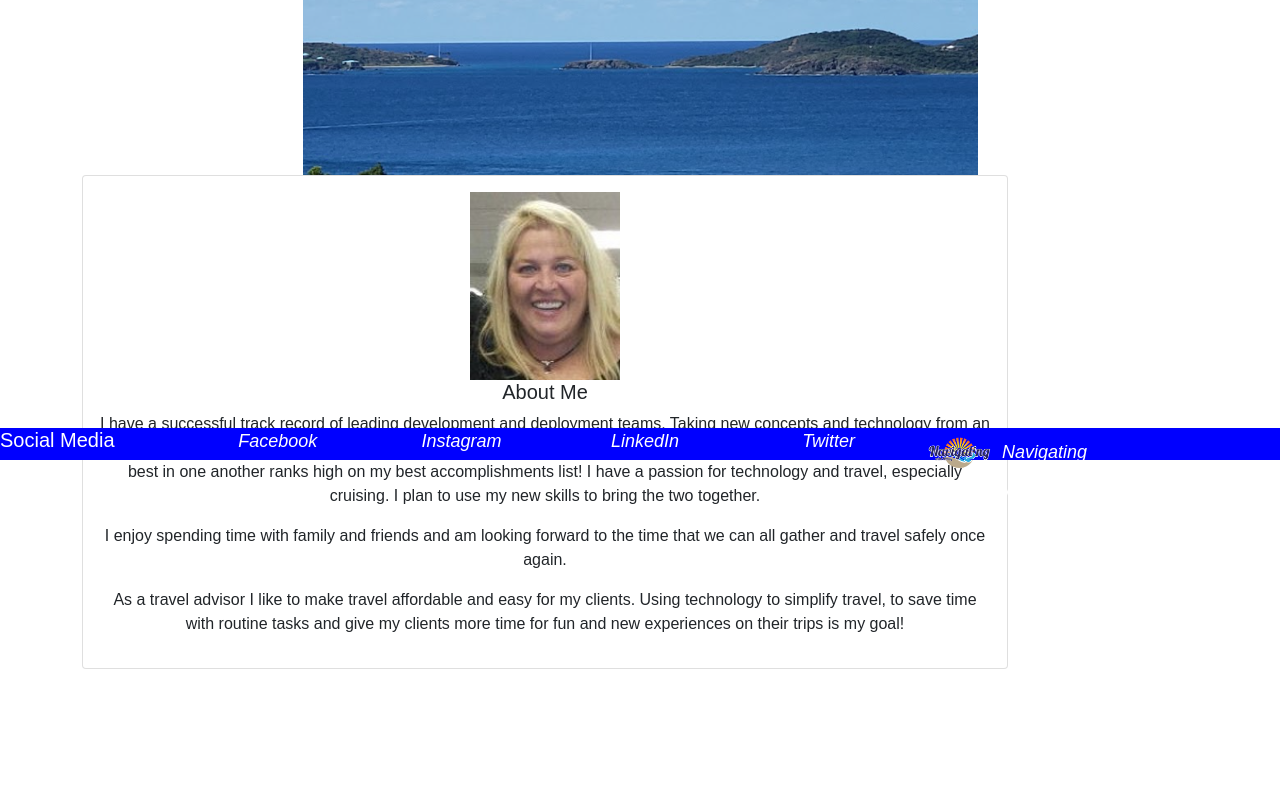
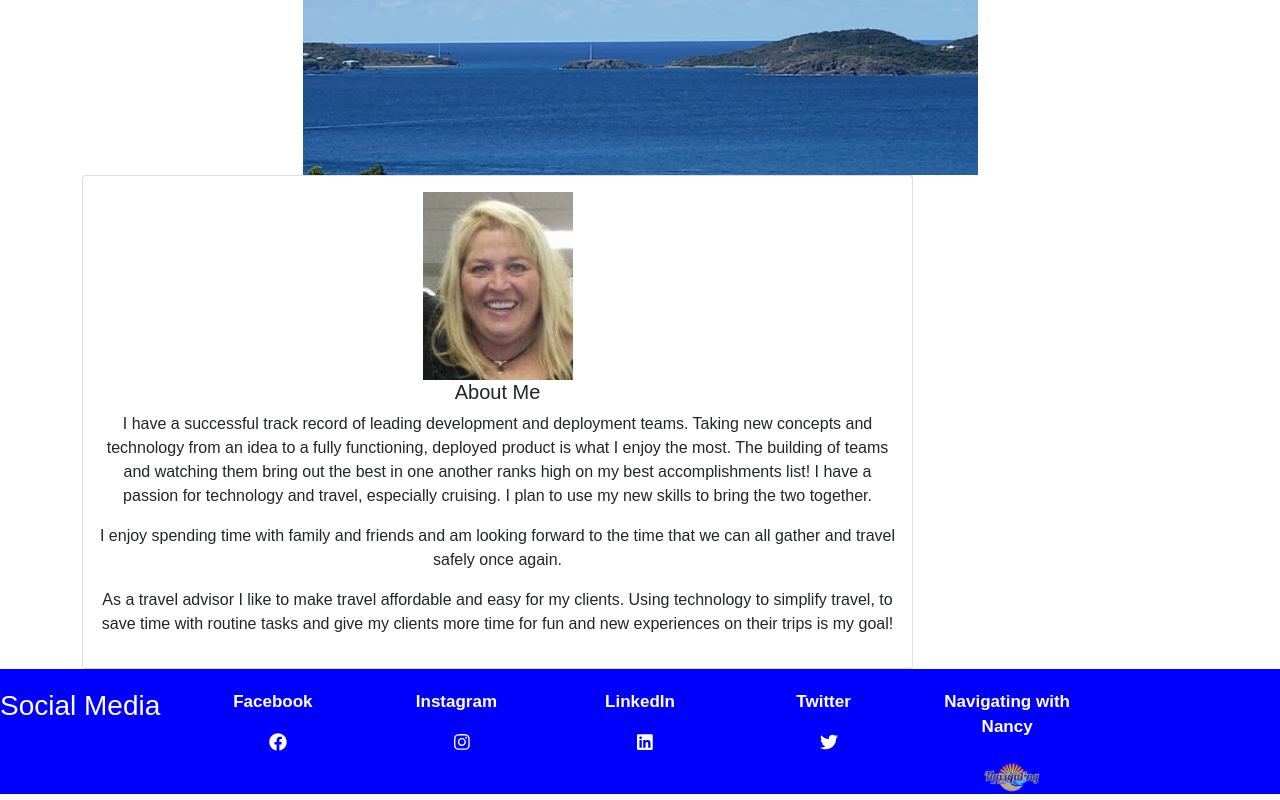
Before and after one commit to kcnancy/NancyMcBride-ReactPortfolio, a React (Create React App) app in the folder nancymcbrideportfolio/: page / in a window 1280 px wide. Shown: the part 292-1092 px from the top of the page. Before the commit the page ends 961 px from the top, so only its background shows below. Built offline with nearby package versions, Linux system fonts and the light colour scheme.

Commit message:
fixed styling on footer, added fontawesome for react pkgs

```diff
--- a/nancymcbrideportfolio/package.json
+++ b/nancymcbrideportfolio/package.json
@@ -3,6 +3,10 @@
   "version": "0.1.0",
   "private": true,
   "dependencies": {
+    "@fortawesome/fontawesome-svg-core": "^1.2.35",
+    "@fortawesome/free-brands-svg-icons": "^5.15.3",
+    "@fortawesome/free-solid-svg-icons": "^5.15.3",
+    "@fortawesome/react-fontawesome": "^0.1.14",
     "@testing-library/jest-dom": "^5.12.0",
     "@testing-library/react": "^11.2.6",
     "@testing-library/user-event": "^12.8.3",
--- a/nancymcbrideportfolio/src/App.js
+++ b/nancymcbrideportfolio/src/App.js
@@ -6,6 +6,9 @@ import Portfolio from './pages/Portfolio';
 import Footer from "./components/Footer";
 import Contact from './pages/Contact';
 import 'bootstrap/dist/css/bootstrap.min.css';
+import { dom } from '@fortawesome/fontawesome-svg-core'
+
+dom.watch() // This will kick of the initial replacement of i to svg tags and configure a MutationObserver
 
 function App() {
 	return (
--- a/nancymcbrideportfolio/src/components/Footer.js
+++ b/nancymcbrideportfolio/src/components/Footer.js
@@ -1,83 +1,85 @@
 import React from "react";
-import Logo from '../assets/Navigating-with-Nancy-Final.png'
-import 'react-bootstrap';
-import 'bootstrap/dist/css/bootstrap.min.css';
+import Logo from "../assets/Navigating-with-Nancy-Final.png";
+import "react-bootstrap";
+import "bootstrap/dist/css/bootstrap.min.css";
 import {
-
+  //Box,
   Container,
   Row,
   Column,
   FooterLink,
+  Heading,
 } from "./FooterStyles";
-
-
+//import ReactDOM from 'react-dom'
+import { library } from "@fortawesome/fontawesome-svg-core";
+import { fab } from "@fortawesome/free-brands-svg-icons";
+library.add(fab);
 
 const Footer = () => {
-	const footerStyle = {
-		position: 'fixed',
-		bottom: '0',
-		width: '100%',
-		height: '80px',
+  // const footerStyle = {
+  // 	position: 'fixed',
+  // 	bottom: '0',
+  // 	width: '100%',
+  // 	height: '80px',
 
-	}
+  // }
   return (
-	<div style={footerStyle} className='fixed-bottom'>
+    //<div style={footerStyle} className='fixed-bottom'>
 
     <Container>
       <Row>
-		<h5 style={{ color: "white",
-				textAlign: "left",
-				marginTop: "0px" }}>
+        <Column>
+          <h3 style={{ color: "white", textAlign: "left", marginTop: "0px" }}>
             Social Media
-		</h5>
+          </h3>
+        </Column>
         <Column>
-        <FooterLink href="https://www.facebook.com/navigatingwithnancy">
-			<i className="fab fa-facebook-f">
-				<span style={{ marginLeft: "10px" }}>
-				Facebook
+          <Heading>Facebook</Heading>
+          <FooterLink href="https://www.facebook.com/navigatingwithnancy" target="_blank">
+            <span style={{ marginLeft: "10px"}}>
+              <i className="fab fa-facebook"></i>
             </span>
-			</i>
           </FooterLink>
         </Column>
+
         <Column>
-        <FooterLink href="#">
-			<i className="fab fa-instagram">
+          <Heading>Instagram</Heading>
+          <FooterLink href="https://www.instagram.com/nancy.mcbride.940/" target="_blank">
             <span style={{ marginLeft: "10px" }}>
-				Instagram
+              <i className="fab fa-instagram"></i>
             </span>
-			</i>
           </FooterLink>
         </Column>
+
         <Column>
-        <FooterLink href="www.linkedin.com/in/nancy-mcbride-ks">
-			<i className="fab fa-linkedin">
+          <Heading>LinkedIn</Heading>
+          <FooterLink href="www.linkedin.com/in/nancy-mcbride-ks" target="_blank">
             <span style={{ marginLeft: "10px" }}>
-				LinkedIn
+              <i className="fab fa-linkedin" />
             </span>
-			</i>
           </FooterLink>
         </Column>
+
         <Column>
-			<FooterLink href="https://twitter.com/navwithnancy">
-			<i className="fab fa-twitter">
+          <Heading>Twitter</Heading>
+          <FooterLink href="https://twitter.com/navwithnancy" target="_blank">
             <span style={{ marginLeft: "10px" }}>
-				Twitter
+              <i className="fab fa-twitter"></i>
             </span>
-			</i>
           </FooterLink>
         </Column>
+
         <Column>
-			<FooterLink href="http://www.navigatingwithnancy.com/">
-			<i> <img src={Logo} alt="website logo" style={{height:50}} />
+          <Heading>Navigating with Nancy</Heading>
+          <FooterLink href="http://www.navigatingwithnancy.com/" target="_blank">
             <span style={{ marginLeft: "10px" }}>
-				Navigating with Nancy
+              <img src={Logo} alt="website logo" style={{ height: 45 }} />
             </span>
-			</i>
           </FooterLink>
         </Column>
       </Row>
     </Container>
-	</div>
+    //</div>
   );
 };
 export default Footer;
--- a/nancymcbrideportfolio/src/components/FooterStyles.js
+++ b/nancymcbrideportfolio/src/components/FooterStyles.js
@@ -3,12 +3,11 @@ import 'react-bootstrap';
 import 'bootstrap/dist/css/bootstrap.min.css';
 
 export const Box = styled.div`
-padding: 80px 60px;
-
+padding: 100px 60px;
 position: absolute;
 bottom: 0;
 width: 100%;
-height: 80px;
+height: 100px;
 
 
 @media (max-width: 100%) {
@@ -21,27 +20,27 @@ export const Container = styled.div`
 	flex-direction: column;
 	justify-content: center;
 	max-width: 100%;
+	height: 125px;
 	margin: 0 auto;
 	background: blue;
 `;
 
 export const Column = styled.div`
 display: flex;
-
 flex-direction: column;
 text-align: center;
 `;
 
 export const Row = styled.div`
 display: grid;
-
+text-align: center;
 grid-template-columns: repeat(auto-fill,
 						minmax(175px, 1fr));
 grid-gap: 5px;
 
 @media (max-width: 100%) {
 	grid-template-columns: repeat(auto-fill,
-						minmax(175px, 1fr));
+						minmax(200px, 5fr));
 }
 `;
 
@@ -49,7 +48,7 @@ export const FooterLink = styled.a`
 color: white;
 position: center;
 bottom: 0px;
-height: 30px;
+height: 20px;
 font-size: 18px;
 text-decoration: none;
 &:hover {
@@ -58,9 +57,9 @@ text-decoration: none;
 }
 `;
 
-// export const Heading = styled.p`
-// font-size: 24px;
-// color: #fff;
-// margin-bottom: 0px;
-// font-weight: bold;
-// `;
+export const Heading = styled.p`
+font-size: 17px;
+color: #fff;
+margin-bottom: 15px;
+font-weight: bold;
+`;
--- a/nancymcbrideportfolio/src/pages/Home.js
+++ b/nancymcbrideportfolio/src/pages/Home.js
@@ -9,7 +9,7 @@ const Home = () => {
       <Image
       src={background}/>
         <Row>
-          <Col md={10}>
+          <Col md={9}>
             <Card>
               <Card.Body>
                 <Image
```
Also changed, not shown: nancymcbrideportfolio/public/style.css (+9 -1 lines), 2 other files (tests, documents, lock files or other folders). Lines whose indentation alone changed are shown as unchanged.
